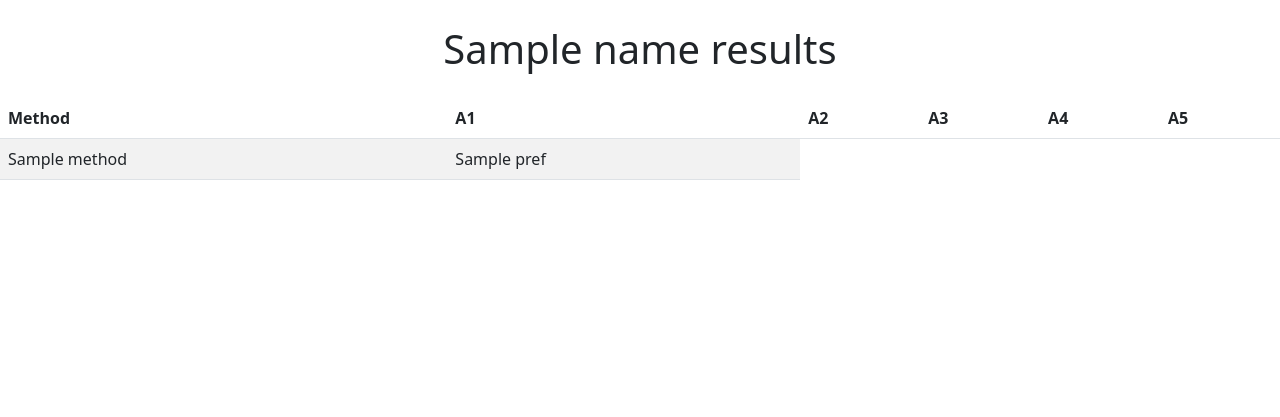
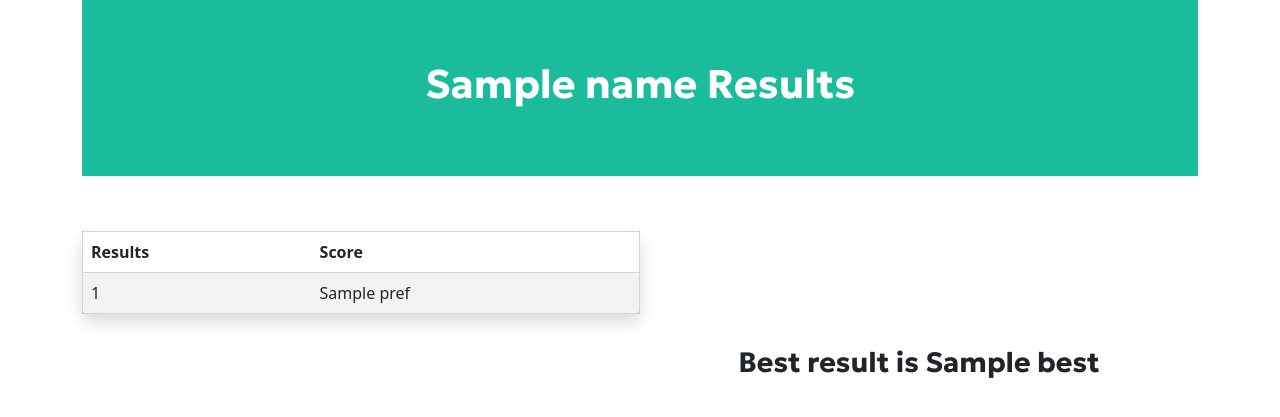
Before and after one commit to kurdtcode/MCDM-PCU, a Flask app: template templates/result.html in a window 1280 px wide. Shown: the top 417 px of the page. Run offline with Flask 3, Linux system fonts and the light colour scheme; the template is opened without the code that fills it: most values are stand-ins (such as "Sample title", 1, 10 or a date in 2020).

Commit message:
perubahan visual & tambah parameter

```diff
--- a/templates/result.html
+++ b/templates/result.html
@@ -7,59 +7,87 @@
     <meta name="viewport" content="width=device-width, initial-scale=1.0">
     <title>Results</title>
     <link href="https://cdn.jsdelivr.net/npm/bootstrap@5.2.3/dist/css/bootstrap.min.css" rel="stylesheet">
+    <link rel="preconnect" href="https://fonts.googleapis.com">
+    <link rel="preconnect" href="https://fonts.gstatic.com" crossorigin>
+    <link href="https://fonts.googleapis.com/css2?family=Geologica:wght@700&family=Ubuntu:wght@500&display=swap" rel="stylesheet">
     <style>
         .center-title {
             text-align: center;
-            margin: 25px 25px;
+            font-family: 'Geologica', sans-serif;
+
         }
-    </style>
+        .flex-container {
+            display: flex;
+            flex-wrap: wrap;
+        }
+        .result-table {
+            flex: 0 0 50%;
+            max-width: 50%;
+
+        }
+        .result-best {
+            flex: 0 0 50%;
+            max-width: 50%;
+            text-align: center;
+            padding-top: 170px;
+            font-family: 'Geologica', sans-serif;
+        }
+
+        @media (max-width: 800px) {
+            .result-table, .result-best {
+                flex-basis: 100%;
+                max-width: 100%;
+            }
+            .result-best{
+                padding-top: 20px;
+            }
+        }
+
+        .table {
+            border: 1px solid rgba(24, 54, 68, 0.2);
+            margin: 55px 0px;
+        }
+
+        .header {
+            padding: 60px;
+            text-align: center;
+            background: #1abc9c;
+            color: white;
+            font-size: 30px;
+        }
     </style>
 </head>
 
-<body>
-    <h1 class="center-title">{{name}} results</h1>
-    <div class="table-responsive">
-        <table class="table table-striped ">
+<body class="container">
+
+    <div class="header">
+        <h1 class="center-title">{{name}} Results</h1>
+    </div>
+    <div class="flex-container">
+        <div class="result-table">
+            <table class="table table-striped shadow p-3 mb-5 bg-white rounded">
                 <thead>
                     <tr>
-                    <th>Method</th>
-                    <th>A1</th>
-                    <th>A2</th>
-                    <th>A3</th>
-                    <th>A4</th>
-                    <th>A5</th>
-                    <!-- Add more table headers if needed -->
+                        <th>Results</th>
+                        <th>Score</th>
                     </tr>
                 </thead>
                 <tbody>
                     {% for method, prefs in results.items() %}
+                    {% for pref in prefs %}
                     <tr>
-                    <td>{{ method }}</td>
-                    {% for pref in prefs %}
-                    <td>{{ pref }}</td>
+                        <td>{{ pref[0] }}</td>
+                        <td>{{ pref[1] }}</td>
+                    </tr>
                     {% endfor %}
-                </tr>
                     {% endfor %}
                 </tbody>
             </table>
         </div>
-
-
-
+        <div class="result-best">
+            <h3>Best result is {{ best }}</h3>
+        </div>
+    </div>
 </body>
 
-<!-- <script>
-    $(document).ready(function () {
-        $("#forTabel").click(function () {
-            $("#tabel").show();
-            $("#redis").hide();
-        })
-        $("#forRedis").click(function () {
-            $("#tabel").hide();
-            $("#redis").show();
-        })
-    });
-
-</script> -->
-
 </html>
```
Lines whose indentation alone changed are shown as unchanged.
